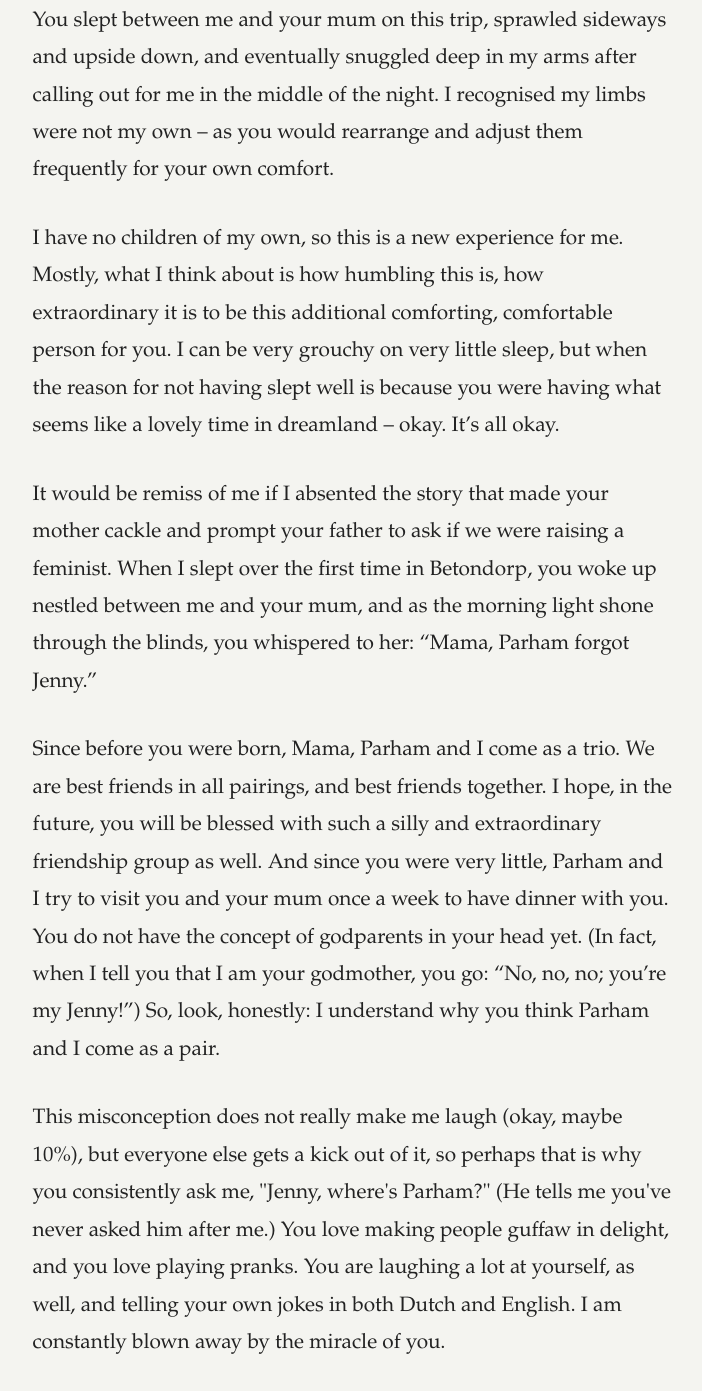
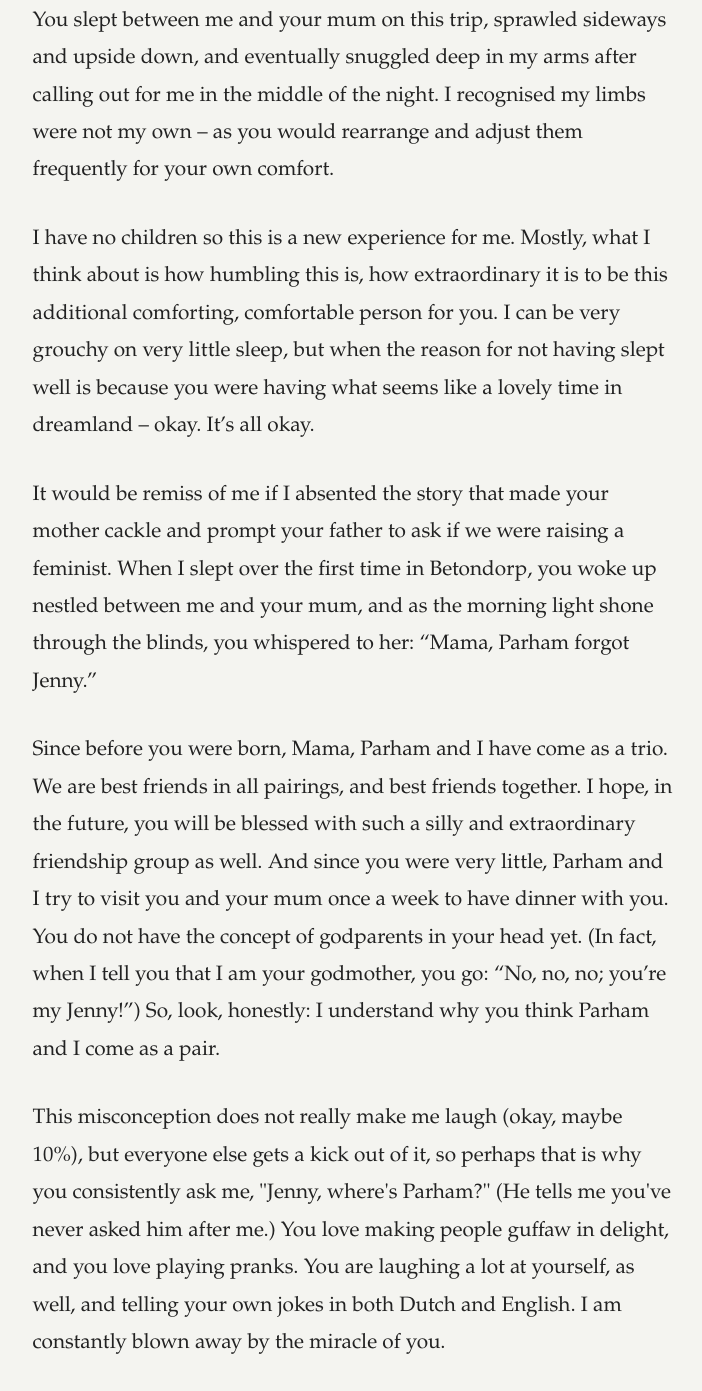
Before and after one commit to yuejn/yuejn.github.io, a plain HTML site: page alba/index.html in a window 1280 px wide. Shown: the part 1305-2696 px from the top of the page, without its empty margins (9-711 px from the left). Drawn offline with Linux system fonts and the light colour scheme.

Commit message:
Refactor paragraphs for clarity in index.html

```diff
--- a/alba/index.html
+++ b/alba/index.html
@@ -61,11 +61,11 @@
 
         <p>You slept between me and your mum on this trip, sprawled sideways and upside down, and eventually snuggled deep in my arms after calling out for me in the middle of the night. I recognised my limbs were not my own – as you would rearrange and adjust them frequently for your own comfort. </p>
 
-        <p>I have no children of my own, so this is a new experience for me. Mostly, what I think about is how humbling this is, how extraordinary it is to be this additional comforting, comfortable person for you. I can be very grouchy on very little sleep, but when the reason for not having slept well is because you were having what seems like a lovely time in dreamland – okay. It’s all okay. </p>
+        <p>I have no children so this is a new experience for me. Mostly, what I think about is how humbling this is, how extraordinary it is to be this additional comforting, comfortable person for you. I can be very grouchy on very little sleep, but when the reason for not having slept well is because you were having what seems like a lovely time in dreamland – okay. It’s all okay. </p>
 
         <p>It would be remiss of me if I absented the story that made your mother cackle and prompt your father to ask if we were raising a feminist. When I slept over the first time in Betondorp, you woke up nestled between me and your mum, and as the morning light shone through the blinds, you whispered to her: “Mama, Parham forgot Jenny.” </p>
 
-        <p>Since before you were born, Mama, Parham and I come as a trio. We are best friends in all pairings, and best friends together. I hope, in the future, you will be blessed with such a silly and extraordinary friendship group as well. And since you were very little, Parham and I try to visit you and your mum once a week to have dinner with you. You do not have the concept of godparents in your head yet. (In fact, when I tell you that I am your godmother, you go: “No, no, no; you’re my Jenny!”) So, look, honestly: I understand why you think Parham and I come as a pair.</p>
+        <p>Since before you were born, Mama, Parham and I have come as a trio. We are best friends in all pairings, and best friends together. I hope, in the future, you will be blessed with such a silly and extraordinary friendship group as well. And since you were very little, Parham and I try to visit you and your mum once a week to have dinner with you. You do not have the concept of godparents in your head yet. (In fact, when I tell you that I am your godmother, you go: “No, no, no; you’re my Jenny!”) So, look, honestly: I understand why you think Parham and I come as a pair.</p>
 
         <p>This misconception does not really make me laugh (okay, maybe 10%), but everyone else gets a kick out of it, so perhaps that is why you consistently ask me, "Jenny, where's Parham?" (He tells me you've never asked him after me.) You love making people guffaw in delight, and you love playing pranks. You are laughing a lot at yourself, as well, and telling your own jokes in both Dutch and English. I am constantly blown away by the miracle of you.</p>
 
@@ -89,7 +89,7 @@
 
         <p>“Jenny,” you’ll say with a look; “you are not a baby.” And then you’ll detail all the ways in which I am clearly not a baby. And I’ll laugh a lot and you’ll giggle too until I relent and admit that, okay, I am not a baby. And when we have these discussions, I am reminded that you know that you’re not a baby anymore, but you also don’t quite get that you’re a kid – because you are so comfortable with grown ups and aren’t too sure about other children yet. You’ll start school soon; and I wonder what that will be like for you, and how you’ll adjust.</p>
 
-        <p>I remember as a kid making friends over a battered cassette tape of the Spice Girls. What music will you and your friends devise choreography for? </p>
+        <p>At primary school, I remember making friends over a battered cassette tape of the Spice Girls. Which artist will you and your friends devise choreography for? </p>
 
         <p>After dinner, we have dance parties. We introduced you to Darude’s Sandstorm and you were mildly impressed; better received was Crazy Frog’s Axel F to the point that I can start humming the first seven seconds of the track and you’ll go <em>ding ding</em> and start to dance. But, my goodness, your most favourite, most esteemed piece of lowlander cultural heritage is K3’s Oya lélé. One time Parham skipped this song a minute in and the rage in your eyes was piercing; he immediately apologised and we started it again from the beginning. I think you are the coolest four year old out there. </p>
 
```
